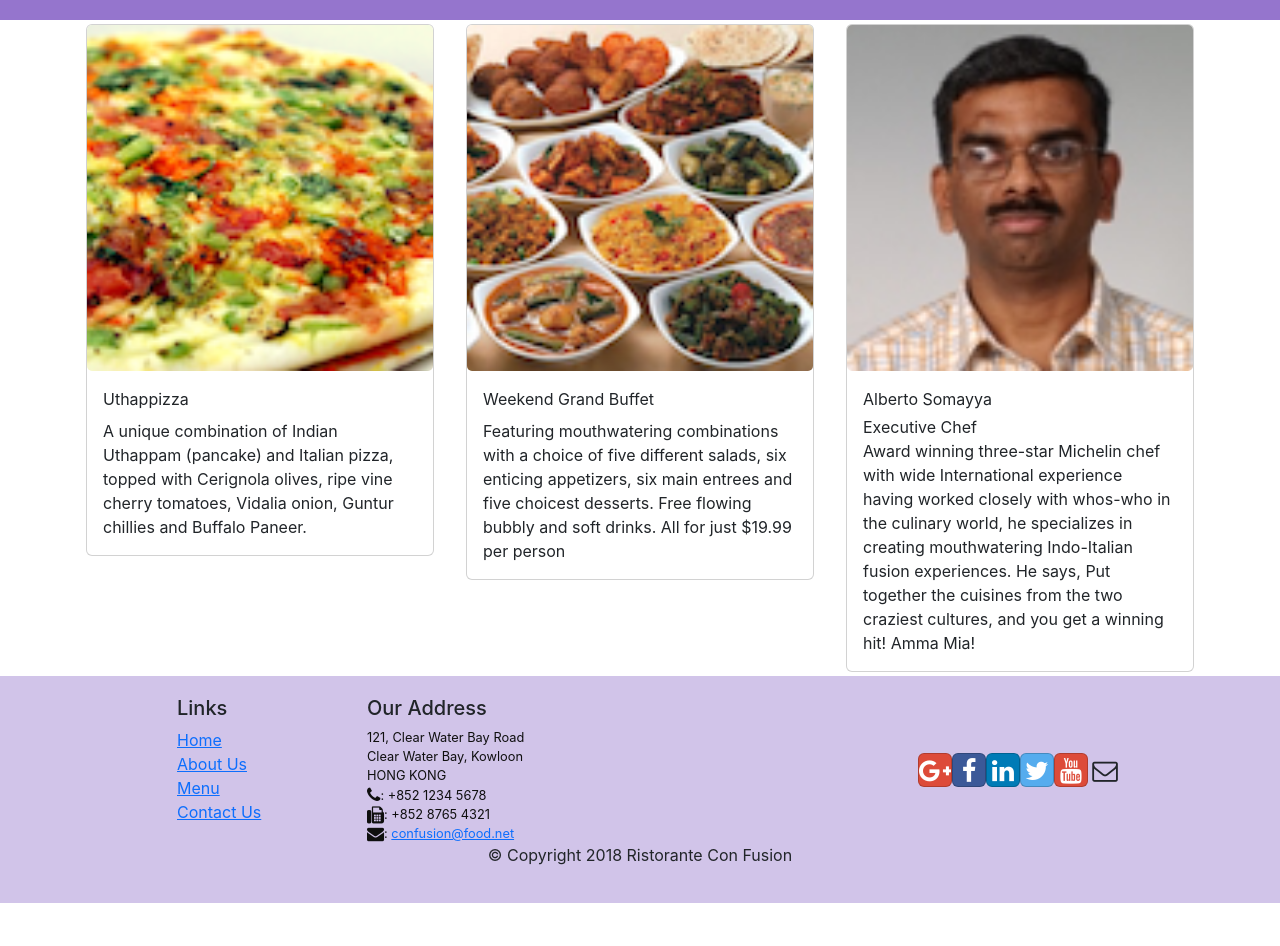
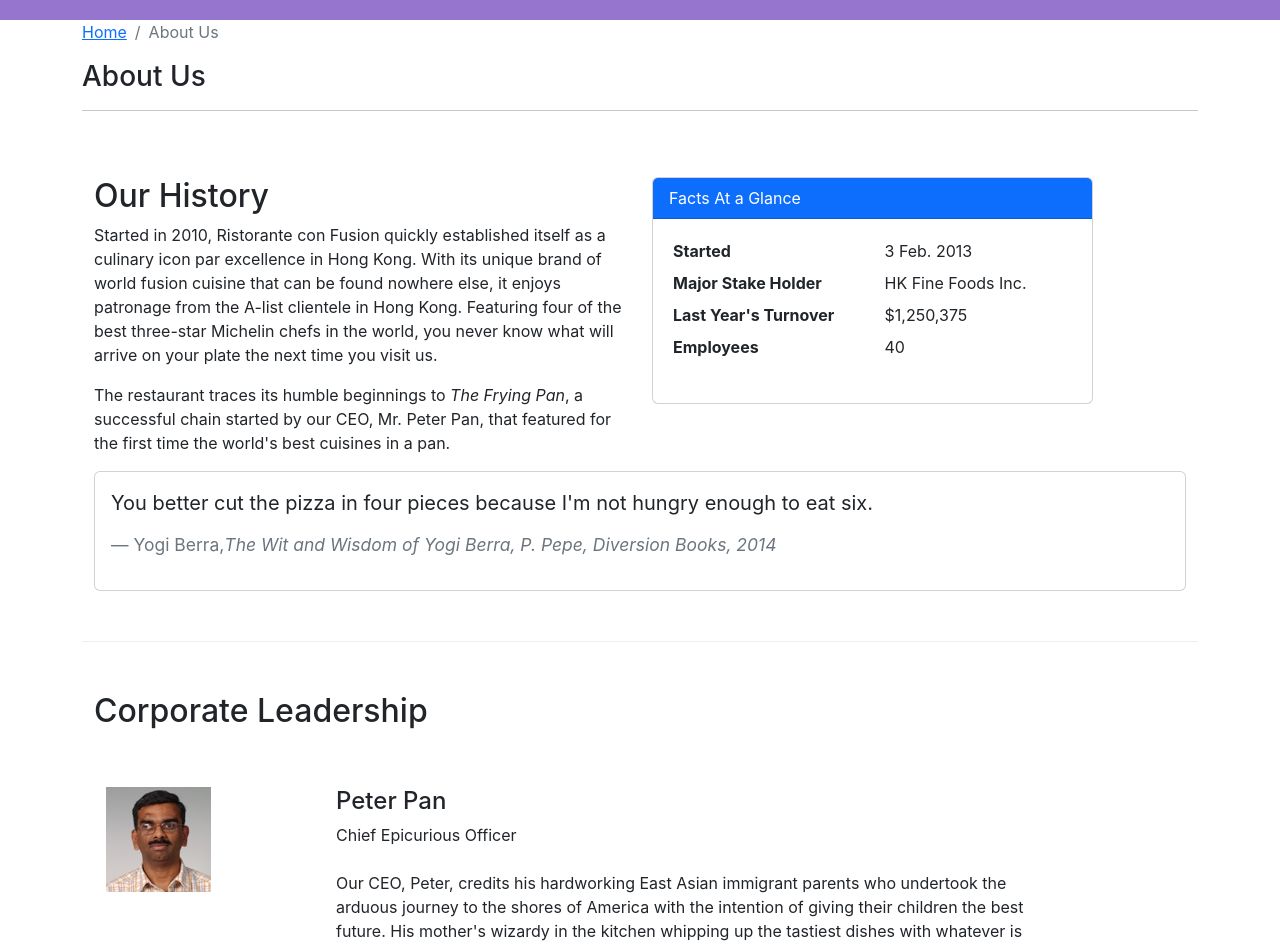
Before and after one commit to anjaliprakash15/React, a React (Create React App) app: page /aboutus in a window 1280 px wide. Before the commit this address led to /home. Shown: the part 320-1266 px from the top of the page. Before the commit the page ends 1223 px from the top, so only its background shows below. Built offline with nearby package versions, Linux system fonts and the light colour scheme.

Commit message:
Assignment 2

```diff
--- /dev/null
+++ b/src/components/AboutComponent.js
@@ -0,0 +1,98 @@
+import React from 'react';
+import { Breadcrumb, BreadcrumbItem, Card, CardBody, CardHeader, Media } from 'reactstrap';
+import { Link } from 'react-router-dom';
+
+function RenderLeader({leaders}) {
+    return leaders.map((leader) => {
+       return(
+
+            <div key={leader.id} className="mt-5">
+                <div tag="li" className="row">
+                  <div className = "col-2">
+                    <Media object src={leader.image} alt={leader.name} />
+                  </div>
+
+                  <div className="col-8 ms-5">
+                      <Media heading >{leader.name}</Media>
+                      {leader.designation}<br/>
+                      <br/><p>{leader.description}</p>
+                  </div>
+
+                </div>
+              </div>
+      );
+    });
+
+}
+
+function About(props) {
+
+
+    return(
+        <div className="container">
+            <div className="row">
+                <Breadcrumb>
+                    <BreadcrumbItem><Link to="/home">Home</Link></BreadcrumbItem>
+                    <BreadcrumbItem active>About Us</BreadcrumbItem>
+                </Breadcrumb>
+                <div className="col-12">
+                    <h3>About Us</h3>
+                    <hr />
+                </div>
+            </div>
+            <div className="row row-content">
+                <div className="col-12 col-md-6">
+                    <h2>Our History</h2>
+                    <p>Started in 2010, Ristorante con Fusion quickly established itself as a culinary icon par excellence in Hong Kong. With its unique brand of world fusion cuisine that can be found nowhere else, it enjoys patronage from the A-list clientele in Hong Kong.  Featuring four of the best three-star Michelin chefs in the world, you never know what will arrive on your plate the next time you visit us.</p>
+                    <p>The restaurant traces its humble beginnings to <em>The Frying Pan</em>, a successful chain started by our CEO, Mr. Peter Pan, that featured for the first time the world's best cuisines in a pan.</p>
+                </div>
+                <div className="col-12 col-md-5">
+                    <Card>
+                        <CardHeader className="bg-primary text-white">Facts At a Glance</CardHeader>
+                        <CardBody>
+                            <dl className="row p-1">
+                                <dt className="col-6">Started</dt>
+                                <dd className="col-6">3 Feb. 2013</dd>
+                                <dt className="col-6">Major Stake Holder</dt>
+                                <dd className="col-6">HK Fine Foods Inc.</dd>
+                                <dt className="col-6">Last Year's Turnover</dt>
+                                <dd className="col-6">$1,250,375</dd>
+                                <dt className="col-6">Employees</dt>
+                                <dd className="col-6">40</dd>
+                            </dl>
+                        </CardBody>
+                    </Card>
+                </div>
+                <div className="col-12">
+                    <Card>
+                        <CardBody className="bg-faded">
+                            <blockquote className="blockquote">
+                                <p className="mb-0">You better cut the pizza in four pieces because
+                                    I'm not hungry enough to eat six.</p>
+                                <br />
+                                <footer className="blockquote-footer">Yogi Berra,
+                                <cite title="Source Title">The Wit and Wisdom of Yogi Berra,
+                                    P. Pepe, Diversion Books, 2014</cite>
+                                </footer>
+                            </blockquote>
+                        </CardBody>
+                    </Card>
+                </div>
+            </div>
+            <div className="row row-content">
+                <div className="col-12">
+                    <h2>Corporate Leadership</h2>
+                </div>
+                <div className="col-12">
+                    <div className="container">
+                        <RenderLeader leaders={props.leaders} />
+
+                    </div>
+                </div>
+
+            </div>
+        </div>
+    );
+}
+
+export default About;
--- a/src/components/MainComponent.js
+++ b/src/components/MainComponent.js
@@ -1,7 +1,8 @@
-import React, { Component, useEffect} from 'react';
+import React, { Component } from 'react';
 import Home from './HomeComponent';
 import Menu from './MenuComponent';
 import Contact from './ContactComponent';
+import About from './AboutComponent';
 import DishDetail from './DishdetailComponent';
 import Header from './HeaderComponent.js';
 import Footer from './FooterComponent.js';
@@ -9,7 +10,7 @@
 import { COMMENTS } from '../shared/comments';
 import { PROMOTIONS } from '../shared/promotions';
 import { LEADERS } from '../shared/leaders';
-import { Routes, Route, Navigate, useParams } from 'react-router-dom';
+import { Routes, Route, Navigate } from 'react-router-dom';
 
 class Main extends Component{
   constructor(props) {
@@ -37,14 +38,14 @@
         />
       );
     }
-    const DishWithId = ({match}) => {
+    /*const DishWithId = ({match}) => {
       return(
           <DishDetail
                 dish={this.state.dishes.filter((dish) => dish.id === parseInt(match.params.dishId,10))[0]}
                 comments={this.state.comments.filter((comment) => comment.dishId === parseInt(match.params.dishId,10))}
           />
       );
-    };
+    };*/
     return (
       <div>
         <Header />
@@ -53,7 +54,9 @@
           <Route exact path='/menu' element={<Menu dishes={this.state.dishes} /> }/>
           <Route path='/menu/:dishId' element={<DishDetail dishes ={this.state.dishes} comments={this.state.comments}/>} />
           <Route exact path='/contactus' element={<Contact/>} />
+          <Route exact path='/aboutus' element={<About leaders = {this.state.leaders} /> } />
           <Route path="*" element = {<Navigate to ="/home" />} />
+
         </Routes>
 
         <Footer />
```
